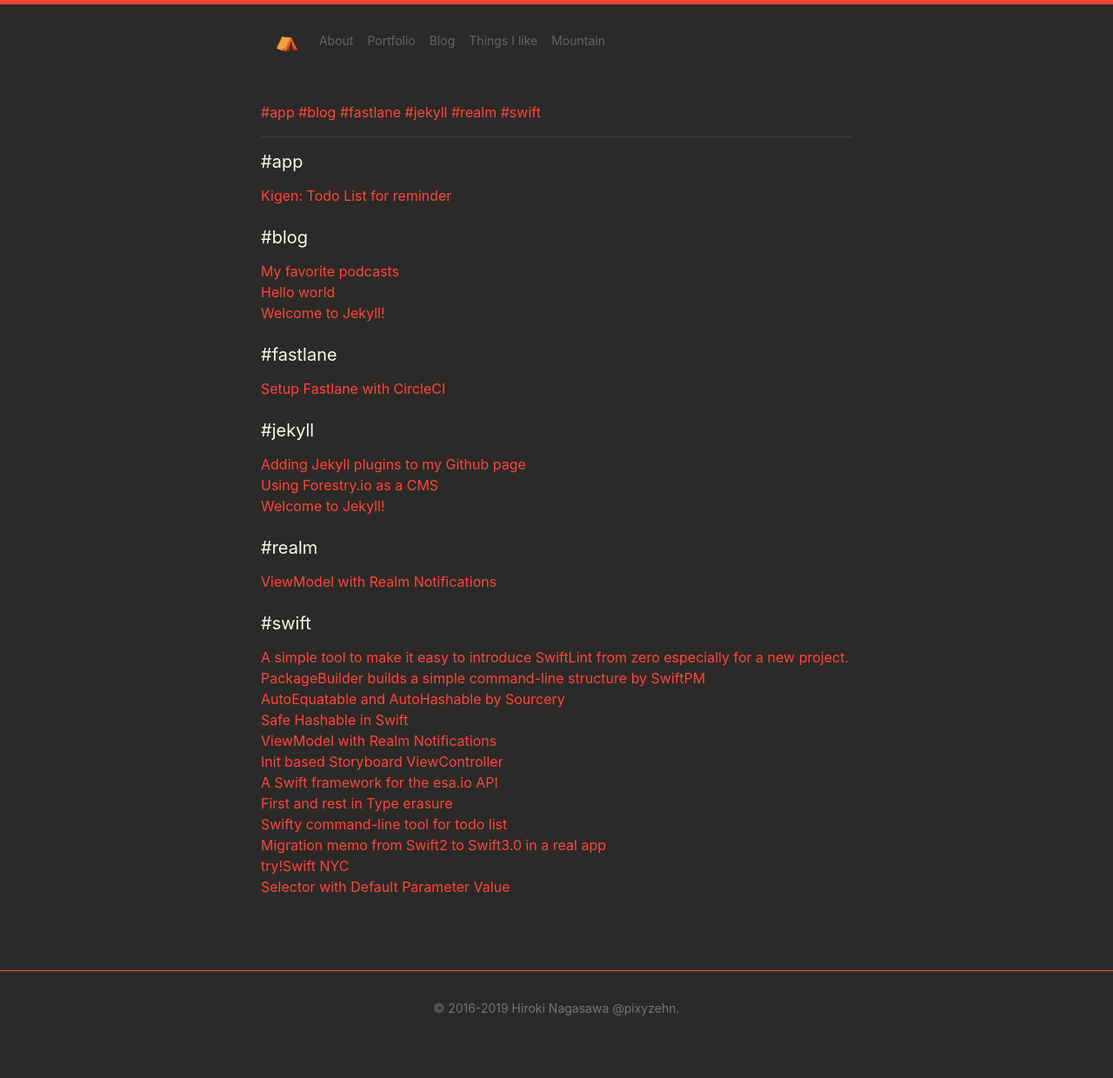
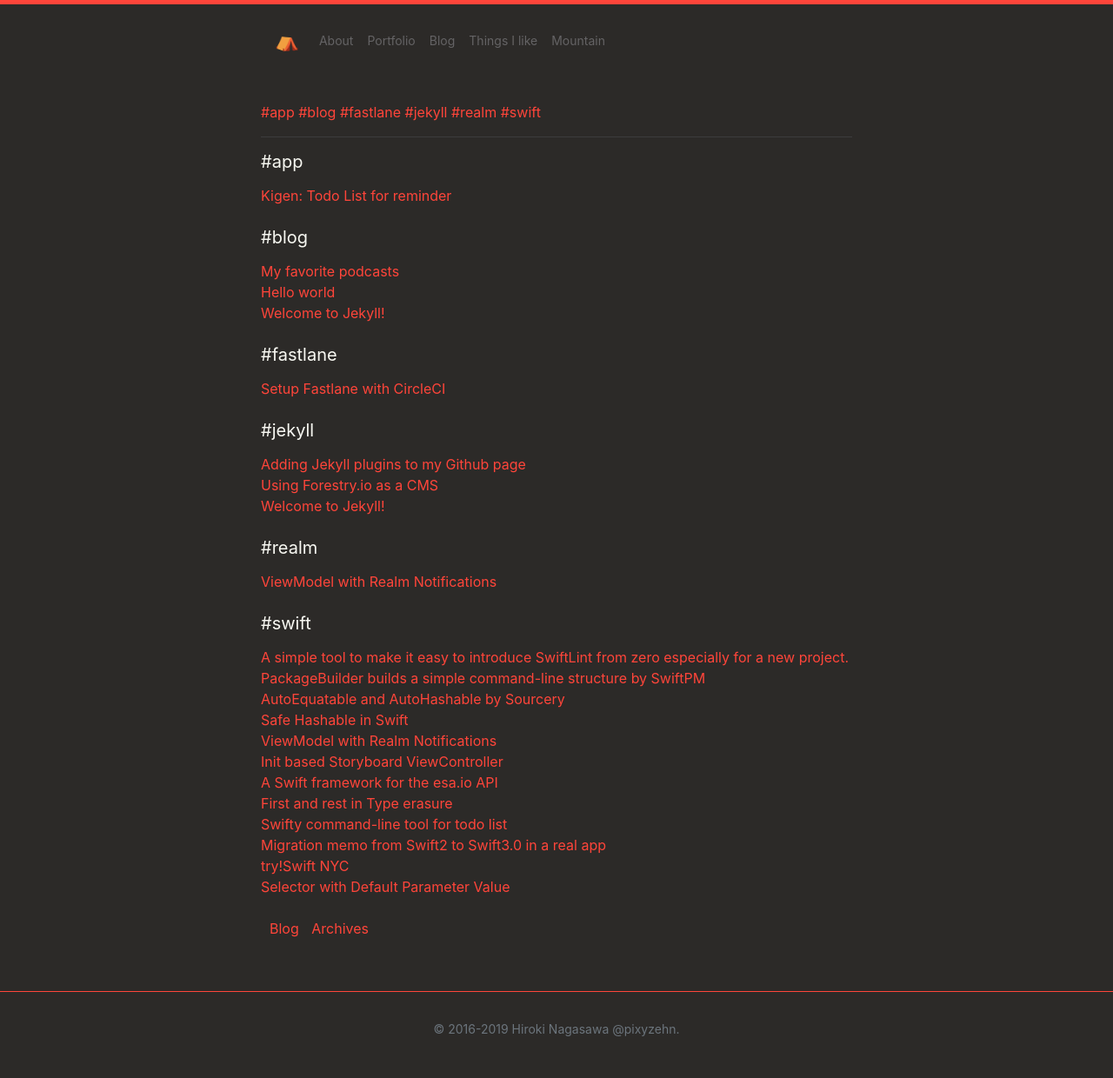
Before and after one commit to pixyzehn/pixyzehn.com, a Jekyll site: the page built from pages/tags.html, in a window 1280 px wide. Shown: the whole page at 87% size. Built offline with Jekyll 4.4.1, drawn with Linux system fonts in a browser that asks for light colours; nearby versions of some CDN libraries; library files that are not in the unit come from our copies; before the commit the page ends 1216 px from its top, so only the background shows below that.

Commit message:
Update pages

```diff
--- a/pages/tags.html
+++ b/pages/tags.html
@@ -28,3 +28,10 @@ permalink: /tags/
     </div>
     {% endfor %}
 </section>
+
+<div class="post-internal-links">
+  <li>
+    <a class="post-internal-link" href="/blog">Blog</a>
+    <a class="post-internal-link" href="/archives">Archives</a>
+  </li>
+</div>
```
Also changed, not shown: pages/archives.html (+7 -0 lines).
